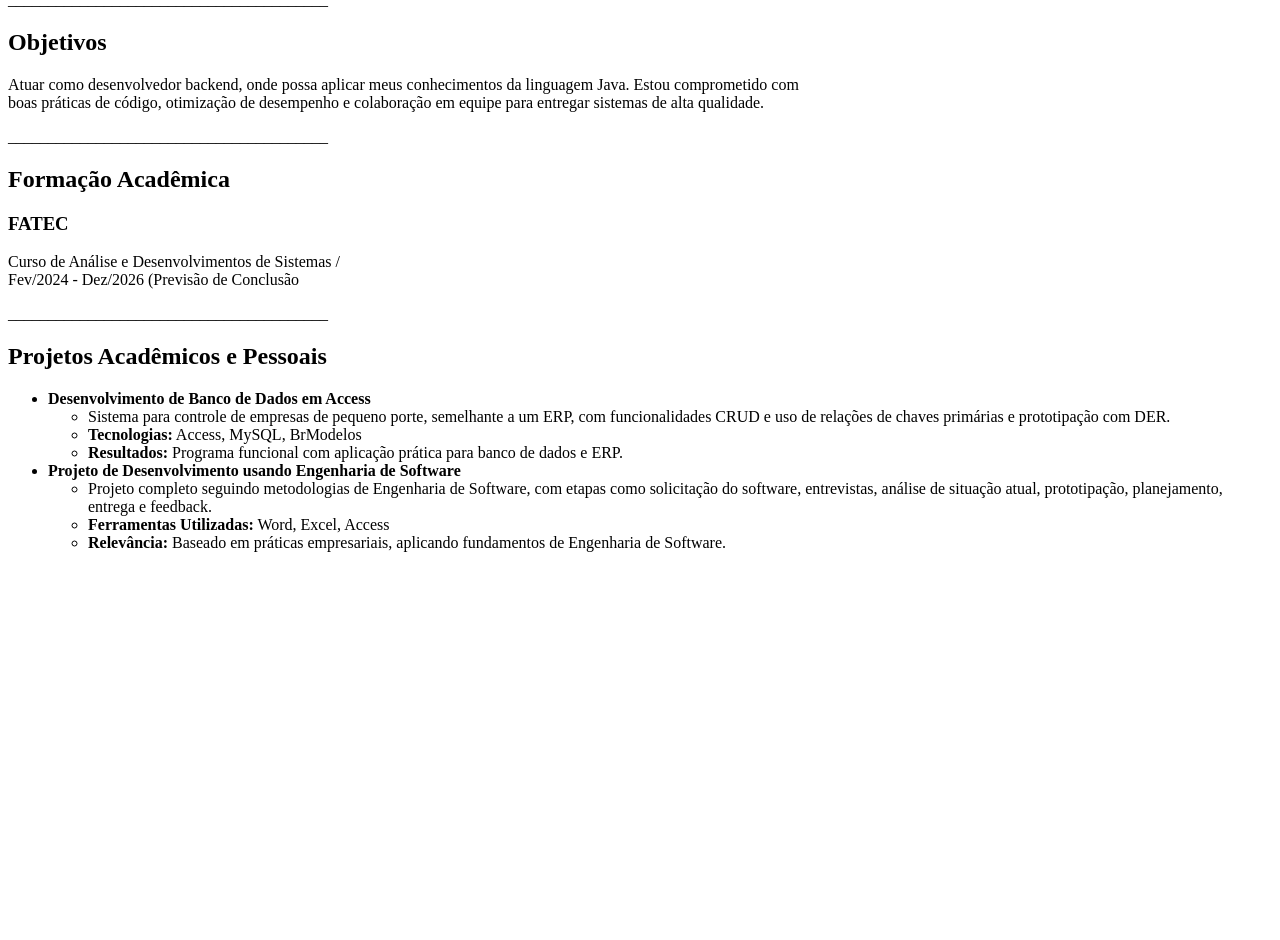
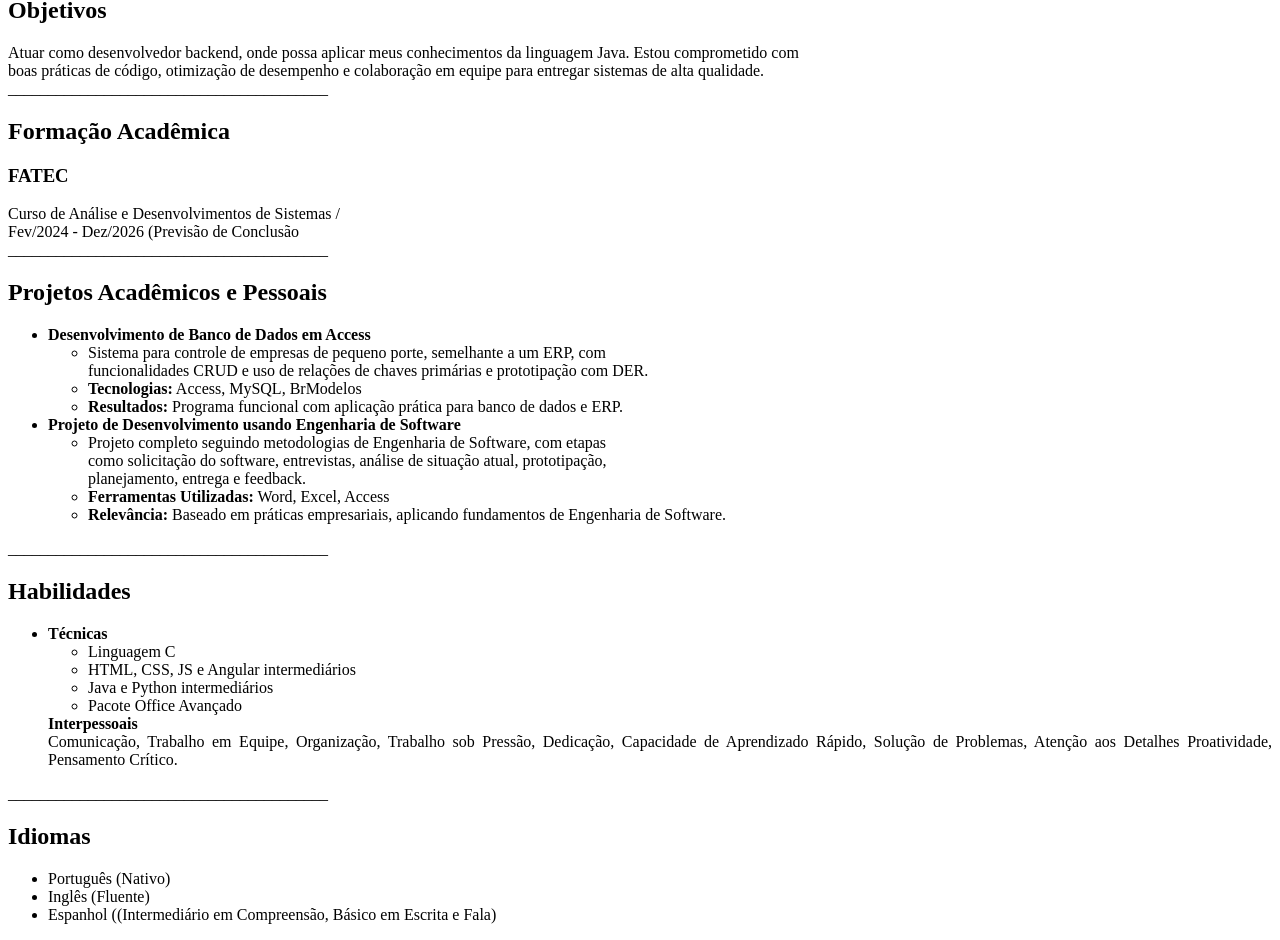
Before and after one commit to pie-tro/Curriculum-HTML-CSS, an Angular app in the folder curriculum/: page / in a window 1280 px wide. Shown: the part 157-1097 px from the top of the page. Before the commit the page ends 800 px from the top, so only its background shows below. Built offline with nearby package versions, Linux system fonts and the light colour scheme.

Commit message:
"finished" html part and started modifying a few css classes

```diff
--- a/curriculum/src/app/app.component.html
+++ b/curriculum/src/app/app.component.html
@@ -22,7 +22,7 @@ de código, otimização de desempenho e colaboração em equipe para entregar s
   <li>
     <strong>Desenvolvimento de Banco de Dados em Access</strong>
     <ul>
-      <li>Sistema para controle de empresas de pequeno porte, semelhante a um ERP, com funcionalidades CRUD e uso de relações de chaves primárias e prototipação com DER.</li>
+      <li>Sistema para controle de empresas de pequeno porte, semelhante a um ERP, com <br> funcionalidades CRUD e uso de relações de chaves primárias e prototipação com DER.</li>
       <li><strong>Tecnologias:</strong> Access, MySQL, BrModelos</li>
       <li><strong>Resultados:</strong> Programa funcional com aplicação prática para banco de dados e ERP.</li>
     </ul>
@@ -31,9 +31,36 @@ de código, otimização de desempenho e colaboração em equipe para entregar s
   <li>
     <strong>Projeto de Desenvolvimento usando Engenharia de Software</strong>
     <ul>
-      <li>Projeto completo seguindo metodologias de Engenharia de Software, com etapas como solicitação do software, entrevistas, análise de situação atual, prototipação, planejamento, entrega e feedback.</li>
+      <li>Projeto completo seguindo metodologias de Engenharia de Software, com etapas <br> como solicitação do software, entrevistas, análise de situação atual, prototipação,
+        <br> planejamento, entrega e feedback.</li>
       <li><strong>Ferramentas Utilizadas:</strong> Word, Excel, Access</li>
       <li><strong>Relevância:</strong> Baseado em práticas empresariais, aplicando fundamentos de Engenharia de Software.</li>
     </ul>
   </li>
 </ul>
+
+<p>________________________________________</p>
+
+<h2>Habilidades</h2>
+<ul>
+  <li>
+    <strong>Técnicas</strong>
+    <ul>
+      <li>Linguagem C</li>
+      <li>HTML, CSS, JS e Angular intermediários</li>
+      <li>Java e Python intermediários</li>
+      <li>Pacote Office Avançado</li>
+    </ul>
+    <strong>Interpessoais</strong>
+    <p class="interpessoais">Comunicação, Trabalho em Equipe, Organização, Trabalho sob Pressão, Dedicação, Capacidade de Aprendizado Rápido, Solução de Problemas, Atenção aos Detalhes Proatividade, Pensamento Crítico. </p>
+  </li>
+</ul>
+
+<p>________________________________________</p>
+
+<h2>Idiomas</h2>
+<ul>
+  <li>Português (Nativo)</li>
+  <li>Inglês (Fluente)</li>
+  <li>Espanhol ((Intermediário em Compreensão, Básico em Escrita e Fala)</li>
+</ul>
--- a/curriculum/src/styles.css
+++ b/curriculum/src/styles.css
@@ -1 +1,8 @@
-/* You can add global styles to this file, and also import other style files */
+p.interpessoais{
+  margin: auto;
+  text-align: justify;
+}
+p{
+  margin: auto ;
+  text-align: justify;
+}
```
